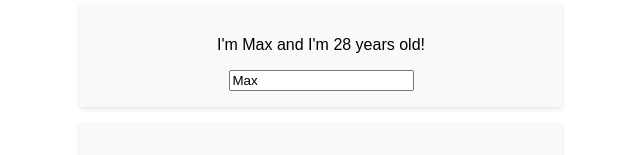
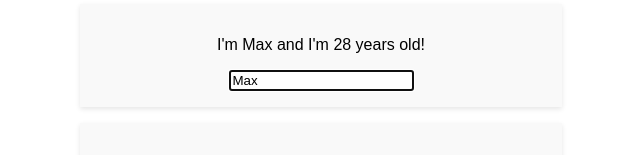
Before and after one commit to dashengz/burger-builder, a React app: page / in a window 1280 px wide. Both pictures are taken after a click on the button "Show Persons". Shown: the part 179-334 px from the top of the page, without its empty margins (319-959 px from the left). Built offline with nearby package versions, Linux system fonts and the light colour scheme.

Commit message:
7.101 Using references (ref) / Fixed delete handler index bug

```diff
--- a/src/components/Persons/Person/Person.js
+++ b/src/components/Persons/Person/Person.js
@@ -17,12 +17,12 @@ class Person extends Component {
 
     componentDidMount() {
         console.log('Person - componentDidMount()');
+        if (this.props.position === 0) this.inputElement.focus(); // inputElement is available because render() is called before componentDidMount
     }
 
-    shouldComponentUpdate(nextProps, nextState) {
-        console.log('[Update] Person - shouldComponentUpdate', nextProps, nextState);
-        return this.props.name !== nextProps.name;
-        // No need to re-render if the name is not changed!
+    componentDidUpdate() {
+        console.log('[Update] Person - componentDidUpdate()');
+        if (this.props.position === 0) this.inputElement.focus(); // inputElement is available because render() is called before componentDidMount
     }
 
     componentWillUnmount() {
@@ -36,7 +36,11 @@ class Person extends Component {
                 {/* Use the click prop (switchNameHandler) that was passed to Person */}
                 <p onClick={this.props.click}>I'm {this.props.name} and I'm {this.props.age} years old!</p>
                 <p><small>{this.props.children}</small></p>
-                <input type="text" onChange={this.props.change} value={this.props.name} />
+                <input
+                    ref={(inp) => {this.inputElement = inp /* inp points to self, and this action stores this <input> as a member for this class */}}
+                    type="text"
+                    onChange={this.props.change}
+                    value={this.props.name} />
             </Auxiliary>
         );
     }
@@ -48,7 +52,8 @@ Person.propTypes = {
     click: PropTypes.func,
     name: PropTypes.string,
     age: PropTypes.number,
-    change: PropTypes.func
+    change: PropTypes.func,
+    position: PropTypes.number
 };
 
 export default withClass(Person, classes.Person);
--- a/src/components/Persons/Persons.js
+++ b/src/components/Persons/Persons.js
@@ -46,7 +46,8 @@ class Persons extends PureComponent {
         // React 16+: returning an array of elements is valid
         return this.props.persons.map((person, index) => {
             return <Person
-                click={() => this.props.click(index)}
+                position={index}
+                click={() => this.props.click(person.id)}
                 change={event => this.props.change(event, person.id)}
                 name={person.name}
                 age={person.age}
--- a/src/containers/App.js
+++ b/src/containers/App.js
@@ -84,10 +84,12 @@ class App extends PureComponent {
         });
     };
 
-    deletePersonHandler = (personIndex) => {
+    deletePersonHandler = (id) => {
         // const newPersons = this.state.persons.slice();
         const newPersons = [...this.state.persons]; // spread, and thus creating a copy
+        const personIndex = this.state.persons.findIndex(p => p.id === id);
         newPersons.splice(personIndex, 1);
+        console.log(personIndex, newPersons, this.state.persons);
         this.setState({
             persons: newPersons
         });
```
